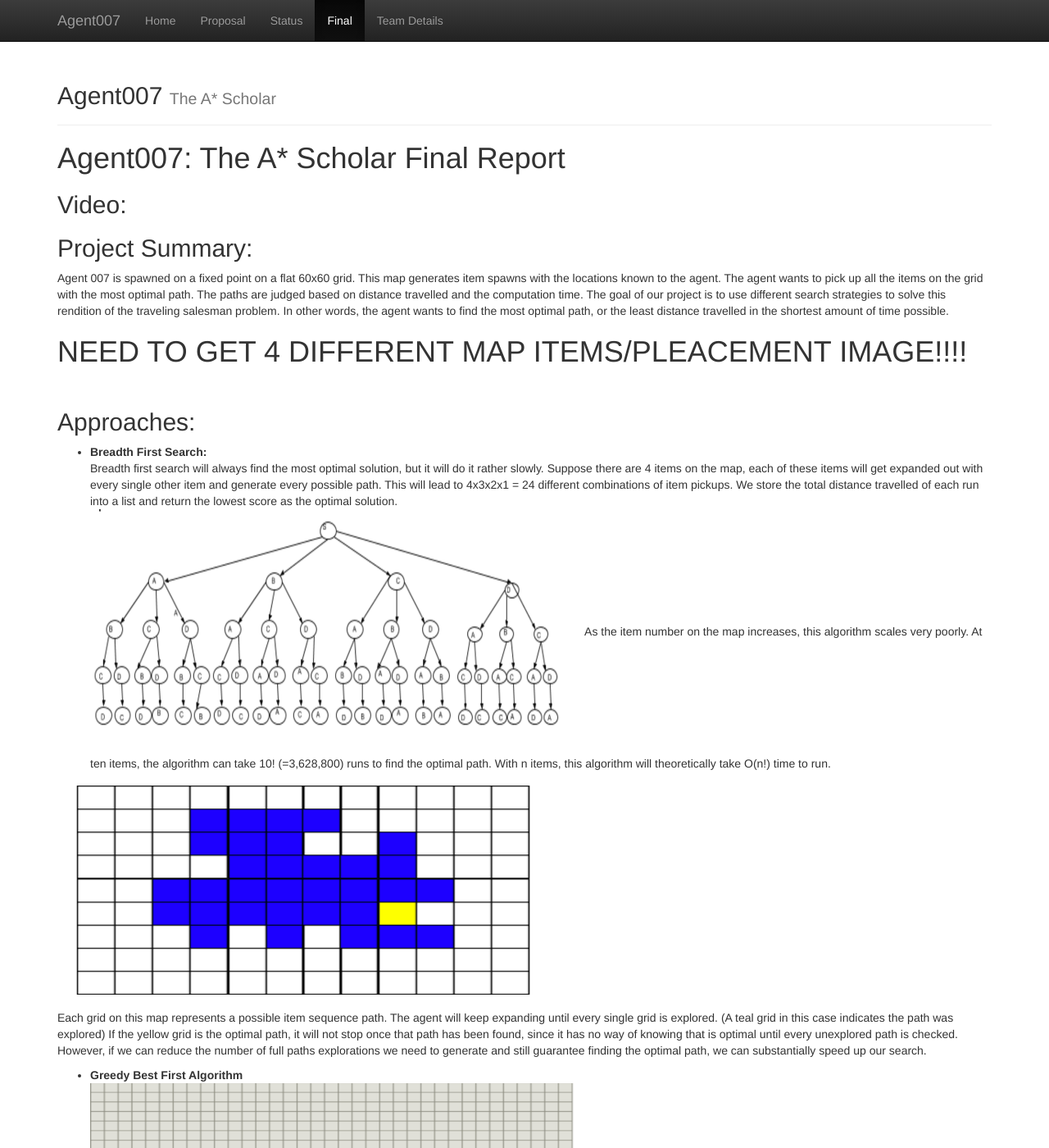
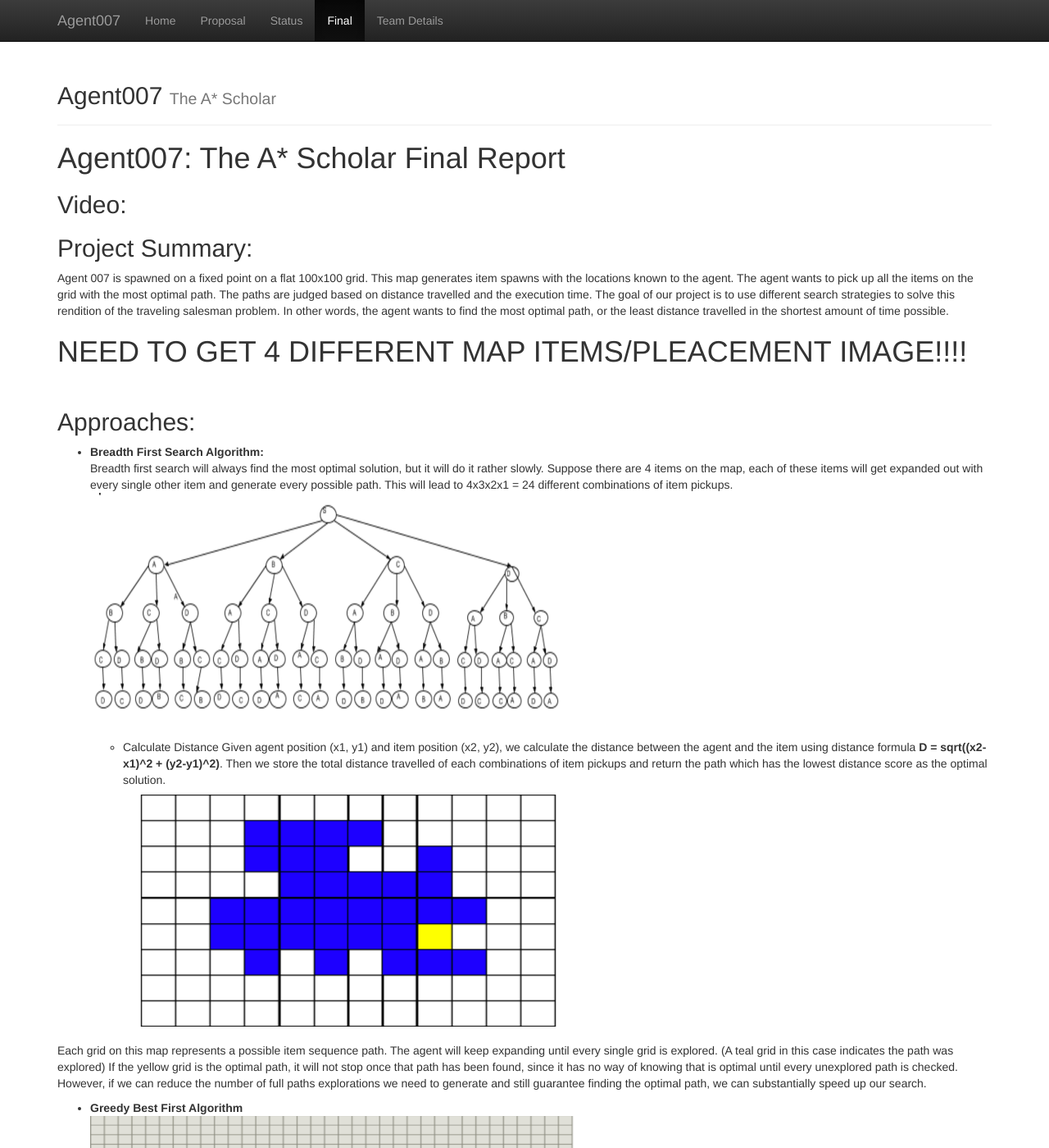
Before and after one commit to KumarHX/Agent007, a Jekyll site: the page built from docs/final.md, in a window 1280 px wide and 1400 px high. Shown: the whole window at 82% size. Built offline with Jekyll 4.4.1, drawn with Linux system fonts in a browser that asks for light colours; some of the changed text lies outside the part shown.

Commit message:
Update final.md

```diff
--- a/docs/final.md
+++ b/docs/final.md
@@ -8,21 +8,22 @@
 ## Video:
 
 ## Project Summary:
-Agent 007 is spawned on a fixed point on a flat 60x60 grid. This map generates item spawns with the locations known to the agent. The agent wants to pick up all the items on the grid with the most optimal path. The paths are judged based on distance travelled and the computation time. The goal of our project is to use different search strategies to solve this rendition of the traveling salesman problem. In other words, the agent wants to find the most optimal path, or the least distance travelled in the shortest amount of time possible.
+Agent 007 is spawned on a fixed point on a flat 100x100 grid. This map generates item spawns with the locations known to the agent. The agent wants to pick up all the items on the grid with the most optimal path. The paths are judged based on distance travelled and the execution time. The goal of our project is to use different search strategies to solve this rendition of the traveling salesman problem. In other words, the agent wants to find the most optimal path, or the least distance travelled in the shortest amount of time possible.
 
 # NEED TO GET 4 DIFFERENT MAP ITEMS/PLEACEMENT IMAGE!!!!
 
 <br>
 
 ## Approaches:
-- **Breadth First Search:**<br>
-Breadth first search will always find the most optimal solution, but it will do it rather slowly. Suppose there are 4 items on the map, each of these items will get expanded out with every single other item and generate every possible path. This will lead to 4x3x2x1 = 24 different combinations of item pickups. We store the total distance travelled of each run into a list and return the lowest score as the optimal solution.
+- **Breadth First Search Algorithm:**<br>
+Breadth first search will always find the most optimal solution, but it will do it rather slowly. Suppose there are 4 items on the map, each of these items will get expanded out with every single other item and generate every possible path. This will lead to 4x3x2x1 = 24 different combinations of item pickups.
 <br>
 <a href="url"><img src="BFStree.png" align="center" height="300" width="600" ></a>
-As the item number on the map increases, this algorithm scales very poorly. At ten items, the algorithm can take 10! (=3,628,800) runs to find the optimal path. With n items, this algorithm will theoretically take O(n!) time to run.
 <br>
-
-<a href="url"><img src="gridOne.png" align="center" height="270" width="600" ></a>
+  - Calculate Distance
+  Given agent position (x1, y1) and item position (x2, y2), we calculate the distance between the agent and the item using distance formula **D = sqrt((x2-x1)^2 + (y2-y1)^2)**. Then we store the total distance travelled of each combinations of item pickups and return the path which has the lowest distance score as the optimal solution.
+<br>
+<a href="url"><img src="gridOne.png" align="center" height="300" width="550" ></a>
 <br>
 
 Each grid on this map represents a possible item sequence path. The agent will keep expanding until every single grid is explored. (A teal grid in this case indicates the path was explored) If the yellow grid is the optimal path, it will not stop once that path has been found, since it has no way of knowing that is optimal until every unexplored path is checked. However, if we can reduce the number of full paths explorations we need to generate and still guarantee finding the optimal path, we can substantially speed up our search.
@@ -32,11 +33,6 @@
 <br>
 The Greedy Best First Search algorithm runs much faster than the Breadth First Search algorithm. It finds the closest item given most recent item pickup or spawn point (constantly recalculating at runtime) until a path sequence is found. The Greedy Best First Search is NOT guaranteed to find the optimal solution.
 
-Random Cavet:
-Since the greedy algorithm will always choose the same path, we implemented an element of choosing a random item at times to see if including an element of variation in the pathfinder would lead to finding the optimal path. However, greedy would never know this was the optimal path, we backreference the path given by BFS for each map and see how long it takes or if ever some different path will eventually lead to the optimal outcome to test the strength of this approach.
-
-Greedy Q-Learning Implementation
-The agent evaluates the reward for each item given the distance to the item from its current position while factoring the randomness element and continues to find the lowest distance sequence building from knowledge gained from previous runs.
 
 Example:
 First train X runs with greedy and random pickup with distance score calculated and save in dictionary.
@@ -54,10 +50,7 @@
 Next value: U. Current list: Q,V,C,U
 End of time. New path Q,V,C,U (score: 170) added to dictionary.
 
-# WOULD BE COOL TO HAVE JING'S VIDEO OF Greedy Q-Learning Implementation WORKING HERE
-
-
-A* Algorithm
+- **A* Algorithm**
 The A* algorithm uses an admissible heuristic to optimistically find the optimal solution. As long as the cost the heuristic estimates to reach the goal is not higher than the lowest possible cost from the current point in the path, it is admissible.
 In our case, hueristics we choose cannot overpower the distance metric.
 
```
